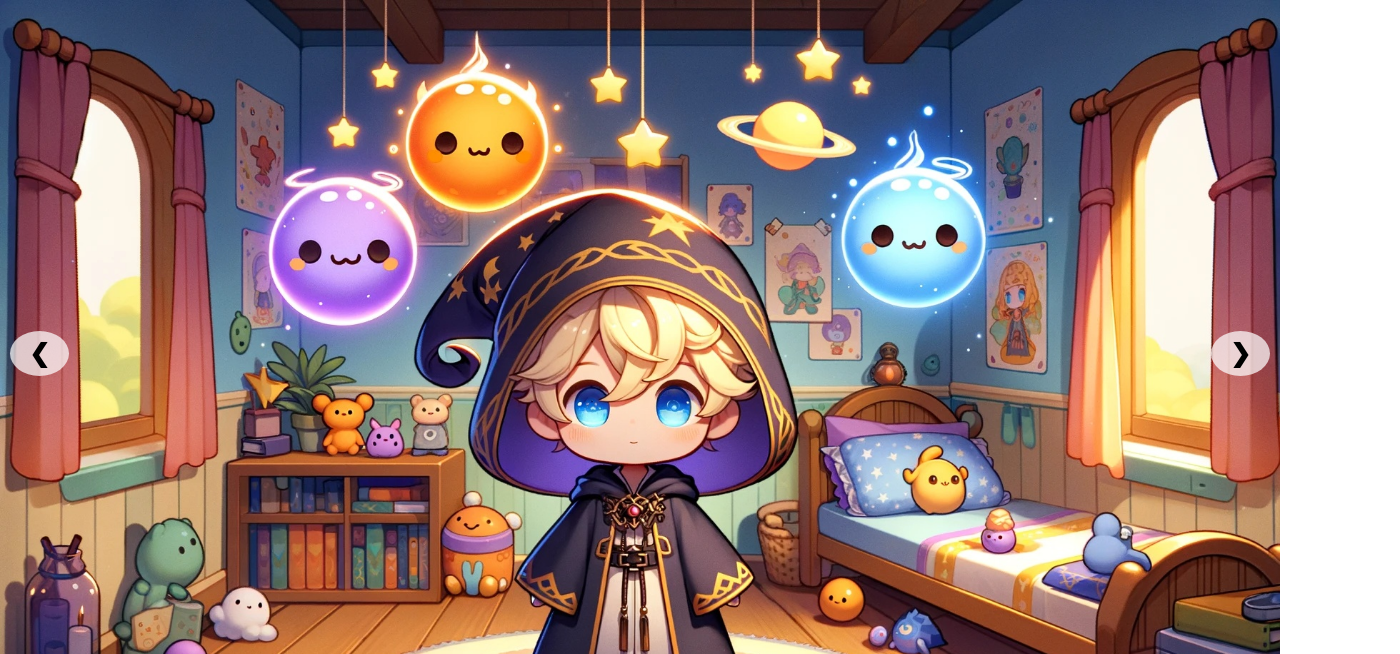
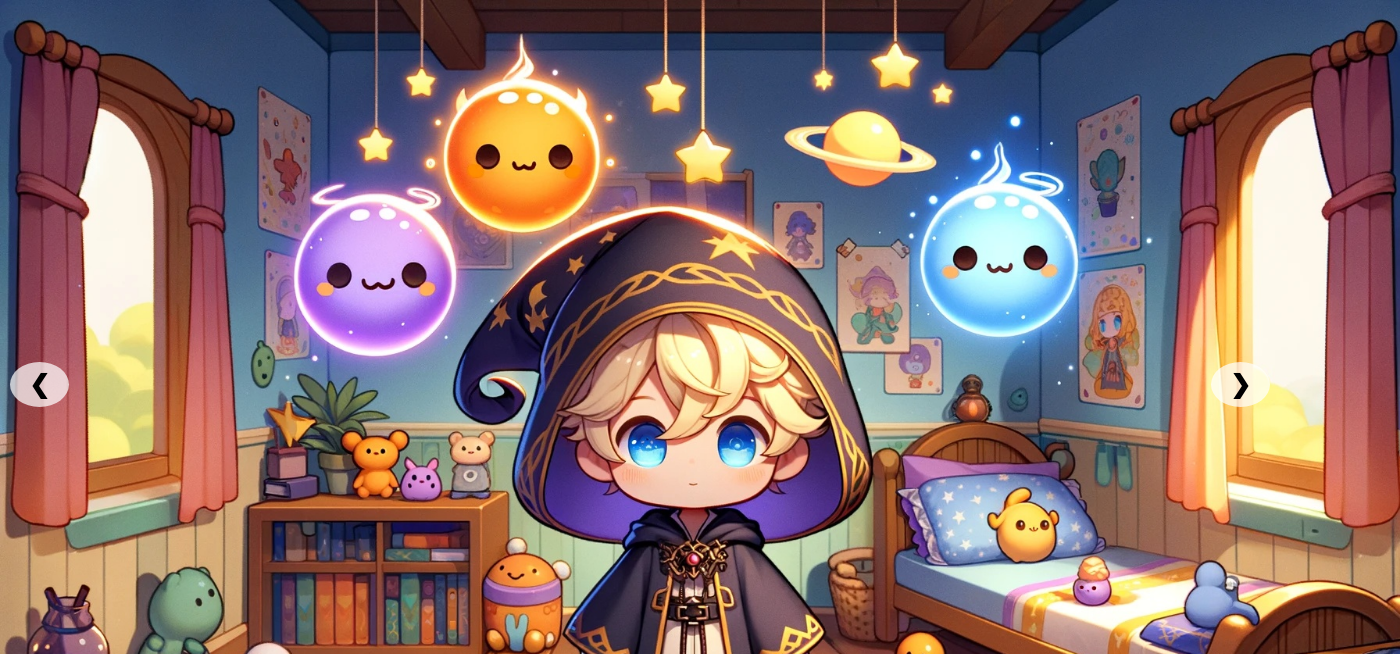
Before and after one commit to Saqlain-Asif-26/Image-Slider, a plain HTML site: page index.html in a window 1280 px wide. Shown: the top 654 px of the page, 1400 px wide, since content can reach past the window. Drawn offline with Linux system fonts and the light colour scheme.

Commit message:
Update slide image dimensions and styles

```diff
--- a/style.css
+++ b/style.css
@@ -6,8 +6,8 @@ body{
     width: 100%;
 }
 .slide img{
-    width: 100%;
-    height: auto;
+    width: auto;
+    height: 100vh;
 }
 .arrow{
     position: absolute;
```
